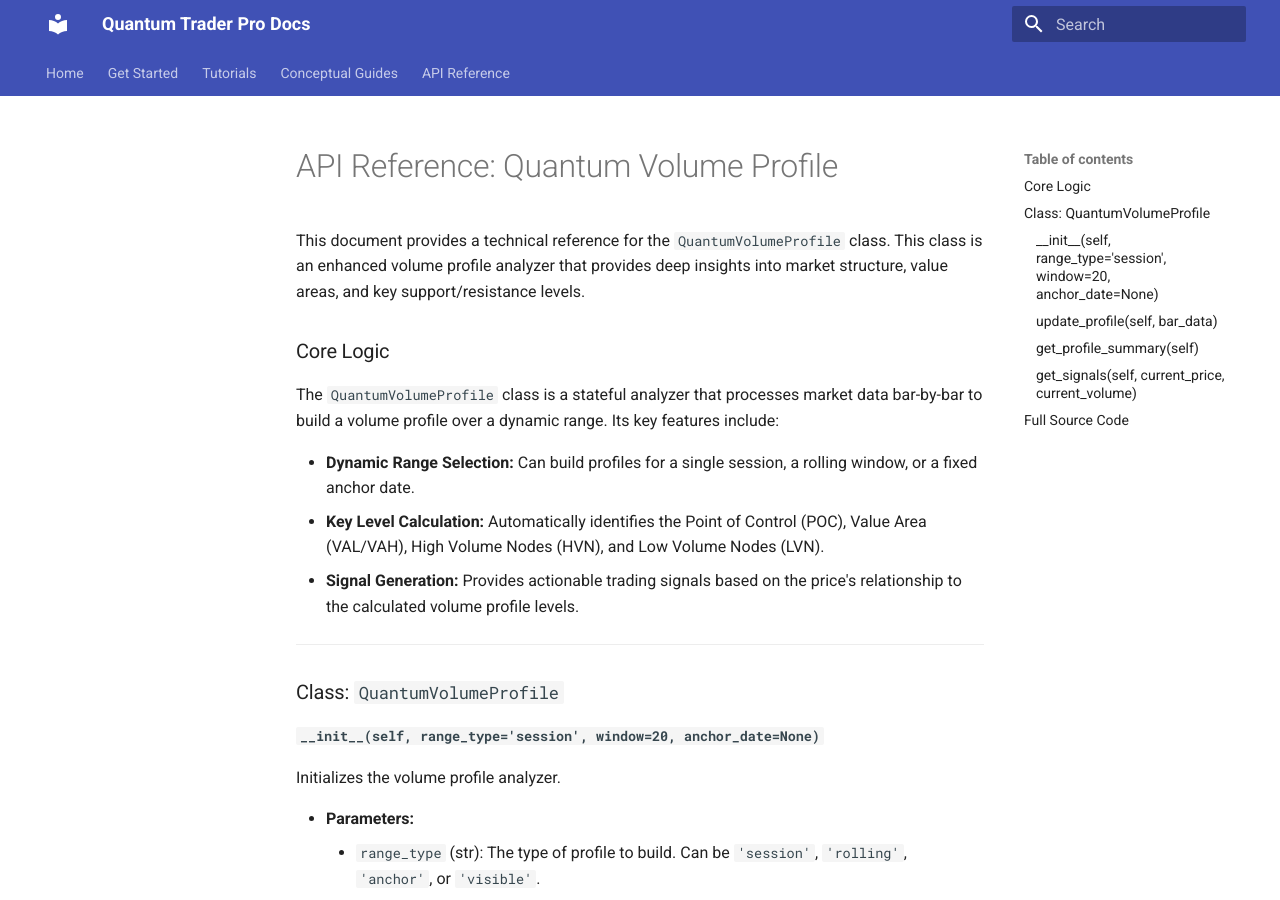
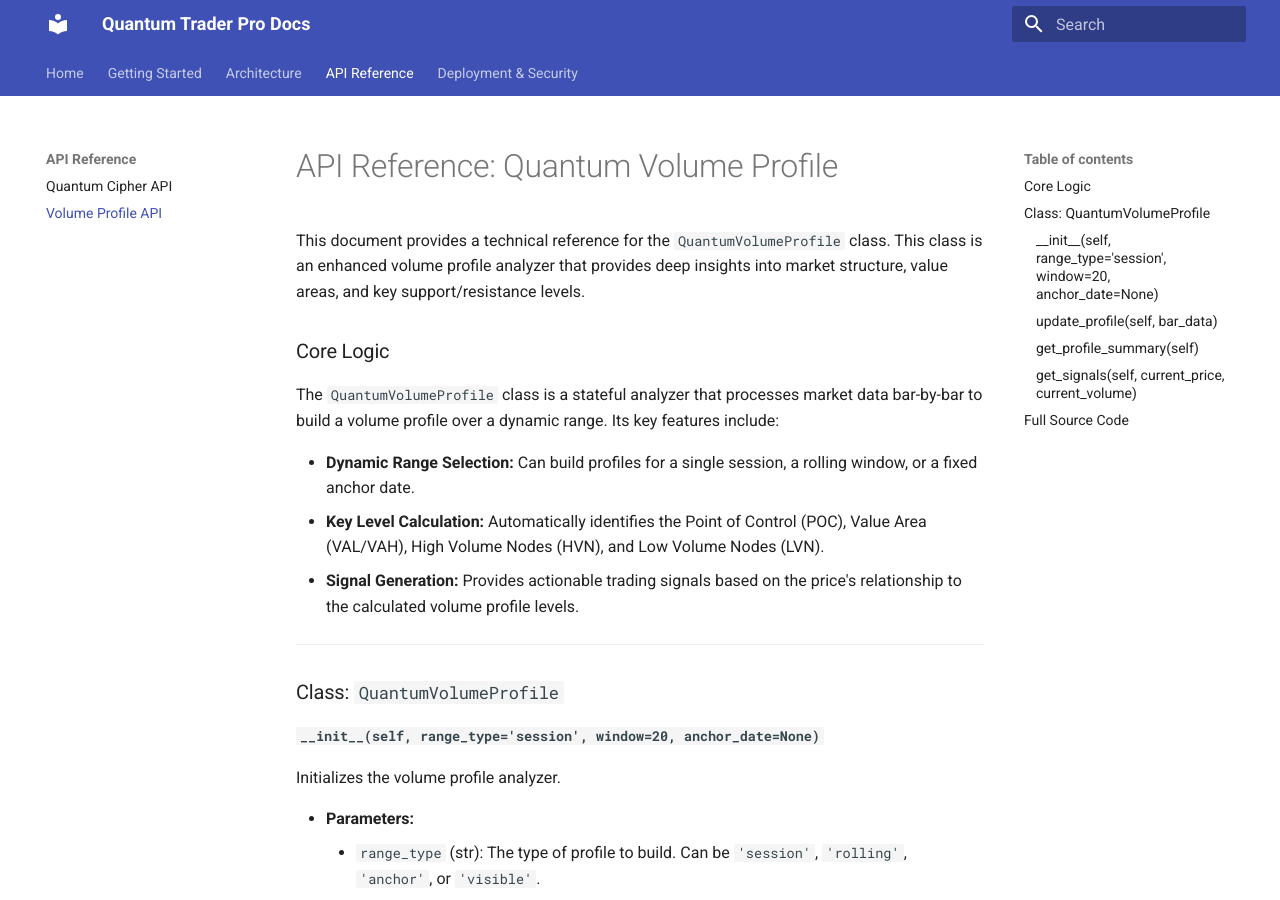
Before and after one commit to elderolder/quantum-trader, an MkDocs documentation site: the page built from docs/api/quantum_volume_profile_api.md, in a window 1280 px wide and 900 px high. Built offline with MkDocs 1.6.1 and Material for MkDocs 9.7.7, drawn with Linux system fonts in a browser that asks for light colours.

Commit message:
Update mkdocs.yml

```diff
--- a/mkdocs.yml
+++ b/mkdocs.yml
@@ -10,19 +10,23 @@ theme:
 markdown_extensions:
   - admonition
   - pymdownx.details
-  - pymdownx.superfences
+  - pymdownx.superfences:
+      custom_fences:
+        - name: mermaid
+          class: mermaid
+          format: !!python/name:pymdownx.superfences.fence_code_format
   - attr_list
 
 nav:
   - 'Home': index.md
-  - 'Get Started':
-    - 'Quickstart': getting-started.md
-    - 'Configuration': configuration.md
-  - 'Tutorials':
-    - 'Real-Time Setup': tutorials/real-time-setup.md
-  - 'Conceptual Guides':
-    - 'System Architecture': concepts/system-architecture.md
-    - 'AI Learning System': concepts/ai-learning-system.md
+  - 'Getting Started':
+    - 'Quickstart': getting-started/quickstart.md
+  - 'Architecture':
+    - 'System Overview': architecture/system_overview.md
+    - 'Real-Time Data Flow': architecture/real_time_data_flow.md
+    - 'AI Orchestration': architecture/ai_orchestration.md
   - 'API Reference':
-    - 'Quantum Cipher': reference/quantum-cipher.md
-    - 'Quantum Volume Profile': reference/quantum-volume-profile.md
+    - 'Quantum Cipher API': api/quantum_cipher_api.md
+    - 'Volume Profile API': api/quantum_volume_profile_api.md
+  - 'Deployment & Security':
+    - 'Security Checklist': deployment/security_checklist.md
```
